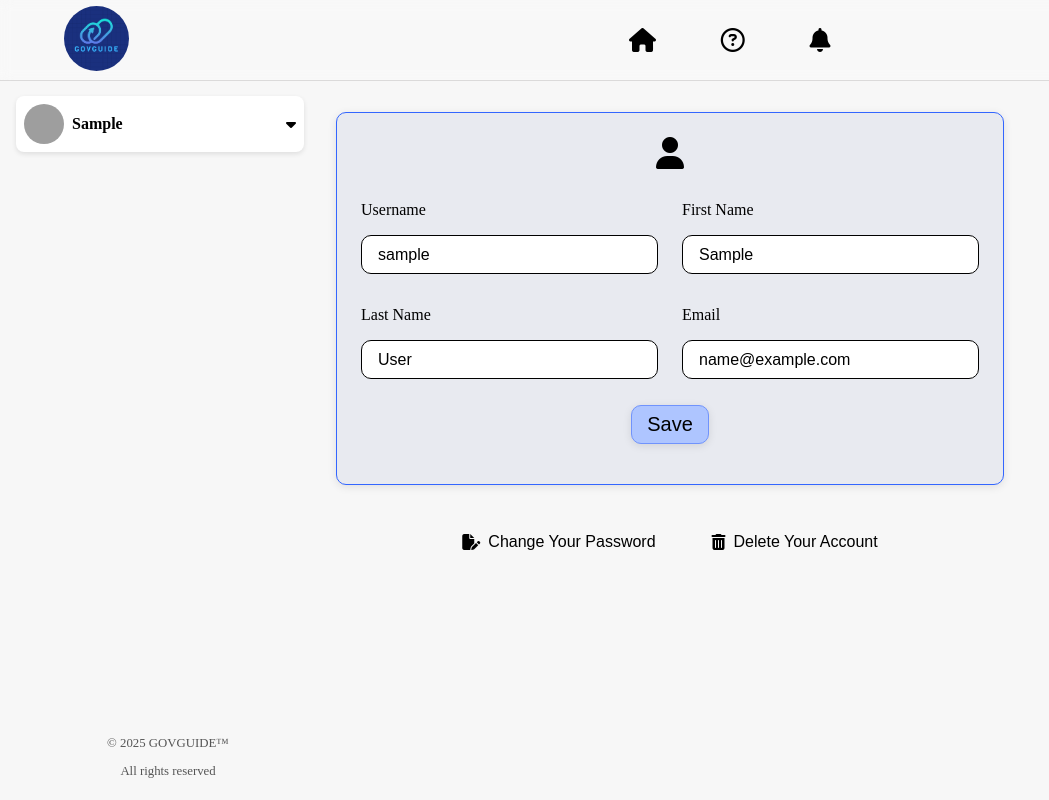
After one commit to abdulaziz-moh/GovGuide, a Django app: page /accounts/profile/ in a window 1280 px wide. The commit adds this page. Shown: the whole page, without its empty margins (0-1049 px from the left). Run offline with Django 5.2, Linux system fonts and the light colour scheme; the visitor is signed in with stand-in values (Sample User, id 1); some libraries are stand-ins or nearby versions; grey boxes are pictures that could not be loaded.

Commit message:
added an update process and update profile feature

```diff
--- a/accounts/forms.py
+++ b/accounts/forms.py
@@ -28,3 +28,8 @@ class SignupForm(UserCreationForm):
         self.fields['username'].label = False
         self.fields['password1'].label = False
         self.fields['password2'].label = False
+
+class UserProfileForm(forms.ModelForm):
+    class Meta:
+        model = User
+        fields = ['username', 'first_name', 'last_name', 'email']
--- a/accounts/static/accounts/css/account_styles.css
+++ b/accounts/static/accounts/css/account_styles.css
@@ -110,6 +110,11 @@ header{
 .right-button:hover{
     background:linear-gradient(to right, rgb(161, 147, 251), #0073e6);
 }
+
+.non-field-errors{
+  max-width: 250px;
+  color:red;
+}
 /* jgfjrke[pthojitrpegjkjf */
 
 
--- /dev/null
+++ b/accounts/static/accounts/css/profile_style.css
@@ -0,0 +1,79 @@
+.profile {
+    display: flex;
+    flex-direction: column;
+    margin: 2rem 1rem;
+
+    background-color: #e8eaf0;
+    border-radius: 10px;
+    box-shadow: 0 2px 8px #0000001a;
+    border: 1px solid #3366ff;
+    padding: 1.5rem;
+}
+.row{
+    width: 100%;
+    display: flex;
+    justify-content: center;
+    gap: 1.5rem;
+    margin-bottom: 1rem;
+    /* margin: 1rem 0; */
+
+}
+.name-input-group {
+    display: flex;
+    flex-direction: column;
+    flex-grow: 1; /* make it equally fill the available space */
+}
+
+.name-input-group input {
+    font-family: sans-serif;
+    font-size: 16px;
+
+    width: 100%; /* This is now correct because the parent flex item (.one) will handle the width */
+    padding: 0.6rem 1rem;
+    border-radius: 10px;
+    border: none;
+    /* box-shadow: 0 2px 8px #0000001a; */
+    border: 1px solid black;
+    box-sizing: border-box; /* Ensures padding doesn't increase total width */
+}
+
+.submit-button{
+
+    cursor: pointer;
+    transition: transform 0.2s ease, color 0.2s ease;
+
+    background-color: #aec5ff;
+    padding: 7px 15px;
+    margin-top: 10px;
+
+    border-radius: 10px;
+    box-shadow: 0 2px 8px #0000001a;
+    /* border: 1px solid #3366ff; */
+
+    font-size: 20px;
+    border: 1px solid rgb(112, 147, 252);
+    /* border:none; */
+}
+.submit-button:hover{
+    transform: scale(1.1);
+}
+
+.row a {
+    font-family: sans-serif;
+    text-decoration: none;
+    display: flex;
+    align-items: center;
+    gap:0.5rem;
+    padding: 0 1rem;
+
+    border-radius: 10px;
+
+    color:black;
+}
+.row a:hover{
+    color: #ff0000;
+    background: #dfdfdf;
+}
+.name-input-group span{
+    color: red;
+}
--- /dev/null
+++ b/accounts/templates/accounts/profile.html
@@ -0,0 +1,99 @@
+{% extends "processes/base_process.html" %}
+{% load static %}
+{% block head %}
+    <title>Profile </title>
+    <link rel="stylesheet" href="{% static 'processes/css/lists_style.css' %}">
+    <link rel="stylesheet" href="{% static 'accounts/css/profile_style.css' %}">
+    <link rel="stylesheet" href="https://cdnjs.cloudflare.com/ajax/libs/font-awesome/6.5.2/css/all.min.css">
+
+{% endblock %}
+
+{% block left-section %}
+
+    <div class="profile-section">
+        <div class="profile-header">
+            <img src="{% static 'processes/images/profile.png' %}" alt="Profile Picture">
+            <span class="username">
+                    {{ user.first_name }}
+            </span>
+            <i class="fa-solid fa-caret-down dropdown-icon"></i>
+        </div>
+        <ul class="dropdown-menu">
+            <li><a href="{% url 'profile' %}"><i class="fa-solid fa-user"></i> Profile</a></li>
+            <li><a href="{% url 'personal_posts' %}"><i class="fa-solid fa-paper-plane"></i> Posts</a></li>
+            <li><a href="{% url 'settings' %}"><i class="fa-solid fa-gear"></i> Settings</a></li>
+            <li><a href="{% url 'logout' %}"><i class="fa-solid fa-arrow-right-from-bracket"></i> Sign Out</a></li>
+        </ul>
+
+    </div>
+
+    <div class="sidebar-footer">
+        <p>&copy; 2025 GOVGUIDE&trade;</p>
+        <p> All rights reserved</p>
+    </div>
+    <script>
+        document.addEventListener("DOMContentLoaded", function() {
+            const profileSection = document.querySelector(".profile-section");
+            profileSection.addEventListener("click", function() {
+                profileSection.classList.toggle("active");
+            });
+        });
+    </script>
+
+{% endblock %}
+
+{% block main-content %}
+
+        <form method="post">
+            {% csrf_token %}
+        <div class="profile">
+            <div class="row">
+                <i class="fa-solid fa-user" style="font-size:32px"></i>
+            </div>
+            <div class="row">
+                <div class="name-input-group">
+                    <p>Username</p>
+                    {{ form.username }}
+                    {% if form.username.errors %}
+                        <span> {{ form.username.errors }}</span>
+                    {% endif %}
+                </div>
+                <div class="name-input-group">
+                    <p>First Name</p>
+                    {{ form.first_name }}
+                    {% if form.first_name.errors %}
+                        <span> {{ form.first_name.errors }}</span>
+                    {% endif %}
+                </div>
+            </div>
+            <div class="row">
+                <div class="name-input-group">
+                    <p>Last Name</p>
+                    {{ form.last_name }}
+                    {% if form.last_name.errors %}
+                        <span> {{ form.last_name.errors }}</span>
+                    {% endif %}
+                </div>
+                <div class="name-input-group">
+                    <p>Email</p>
+                    {{ form.email }}
+                    {% if form.email.errors %}
+                        <span> {{ form.email.errors }}</span>
+                    {% endif %}
+                </div>
+            </div>
+            <div class="row">
+                <button type="submit" class = "submit-button">Save</button>
+            </div>
+        </div>
+        </form>
+        <div class="row">
+            <a href="{% url 'changepassword' %}"><i class="fa-solid fa-file-pen"></i> <p>Change Your Password</p></a>
+            <a href="{% url 'delete_account' %}"><i class="fa-solid fa-trash-can"></i> <p>Delete Your Account</p></a>
+        </div>
+
+    {% comment %} try to include a pop up box for delete a process {% endcomment %}
+    {% include 'processes/partials/process_items.html' with page_obj=page_obj %}
+
+
+{% endblock %}
--- a/accounts/urls.py
+++ b/accounts/urls.py
@@ -5,6 +5,9 @@ urlpatterns = [
     path('signup/',views.signup_veiw, name = 'signup'),
     path('login/',views.login_view, name = 'login'),
     path('logout/',views.logout_view, name = 'logout'),
+    path("profile/", views.edit_profile, name = "profile"),
+    path("delete_account/",views.delete_account, name="delete_account"),
+
 
     # change password needs 2 templates
     path('changepassword/',auth_views.PasswordChangeView.as_view(
--- a/accounts/views.py
+++ b/accounts/views.py
@@ -1,7 +1,8 @@
 from django.shortcuts import render, redirect
-from . forms import SignupForm
+from . forms import SignupForm, UserProfileForm
 from django.contrib.auth.forms import AuthenticationForm
 from django.contrib.auth import login, logout
+from django.contrib.auth.decorators import login_required
 from django.contrib import messages
 
 # Create your views here.
@@ -14,7 +15,7 @@ def signup_veiw(request):
             login(request, user)
             messages.success(request, "Account created successfully!")
             return redirect('/processes/process_list/')
-        pass
+        return render(request, 'accounts/signup.html', {'form':form})
     else:
         form = SignupForm()
         return render(request, 'accounts/signup.html', {'form':form})
@@ -26,14 +27,36 @@ def login_view(request):
         if form.is_valid():
             user = form.get_user()
             login(request, user)
+            return redirect('/processes/process_list/')
 
-        return redirect('/processes/process_list/')
+        return render(request, 'accounts/login.html', {'form':form})
     else:
         form = AuthenticationForm()
         return render(request, 'accounts/login.html', {'form':form})
 
 
-
+@login_required
 def logout_view(request):
     logout(request)
     return redirect('login')
+
+@login_required
+def edit_profile(request):
+    user = request.user
+    if request.method == 'POST':
+        form = UserProfileForm(request.POST, instance=request.user)
+        if form.is_valid():
+            form.save()
+            return redirect('profile') # Redirect to the user's profile page
+        else:
+            return render(request, 'accounts/profile.html',{'user':user,'form': form})
+    else:
+        form = UserProfileForm(instance=request.user) # instance=request.user will make it update instead of creating new
+        return render(request, 'accounts/profile.html',{'user':user,'form':form})
+
+@login_required
+def delete_account(request):
+    user = request.user
+    user.delete()
+    logout(request)
+    return redirect('process_list')
--- a/processes/static/processes/css/lists_style.css
+++ b/processes/static/processes/css/lists_style.css
@@ -244,3 +244,27 @@
   background-clip: text;
   color: transparent; /* Fallback for browsers that don't support text-fill-color */
 }
+
+.edit-delete-buttons{
+
+}
+.edit-delete-buttons{
+    display:flex;
+    justify-content: space-between;
+    color: black;
+}
+
+.edit-delete-buttons a {
+    display: flex;
+    align-items: center;
+    gap:0.5rem;
+    padding: 0 1rem;
+    border-radius: 10px;
+    font-family: sans-serif;
+    text-decoration: none;
+    color:black;
+}
+.edit-delete-buttons :hover{
+    color: red;
+    background: #86b9fc;
+}
--- a/processes/templates/processes/create_process.html
+++ b/processes/templates/processes/create_process.html
@@ -34,8 +34,11 @@
     {{ formset.management_form }}
     <div id="form-container" class="form-container">
         <div class="vertical-line"></div>
+        {% for data in steps_queryset %}
+            {{ data.step_name }}
+        {% endfor %}
+
         {% for form in formset %}
-
             <div class="step-form">
                 {{ form.step_name }}
                 {% if form.step_name.errors %}
--- a/processes/urls.py
+++ b/processes/urls.py
@@ -4,8 +4,10 @@ urlpatterns = [
     path('create_process/',views.create_process_steps, name = 'create_process'),
     path('process_list/',views.process_list, name = 'process_list'),
     path('process_detail/<int:pk>/', views.process_detail, name = 'process_detail'),
+    path('process_delete/<int:pk>/', views.process_delete, name = 'process_delete'),
+    path('process_update/<int:pk>/', views.process_update, name = 'process_update'),
+
     path("base/", views.baseprocess, name = "base"),
-    path("profile/", views.baseprocess, name = "profile"),
     path("settings/", views.baseprocess, name = "settings"),
     path('personal_posts/',views.personal_posts, name="personal_posts"),
     path('success_page/',views.success_page, name = "success_page"),
```
Also changed, not shown: accounts/templates/accounts/login.html (+10 -1 lines), accounts/templates/accounts/signup.html (+19 -1 lines), processes/templates/processes/personal_posts.html (+68 -0 lines), processes/templates/processes/update_process.html (added, +111 -0 lines), processes/views.py (+46 -4 lines).
